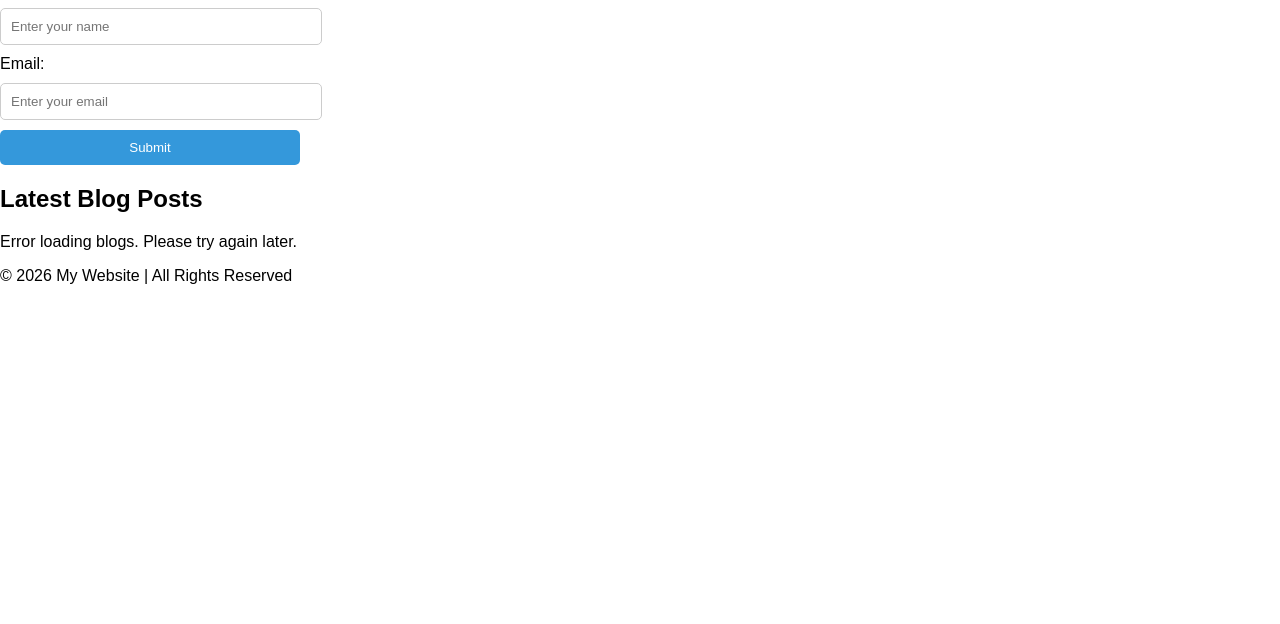
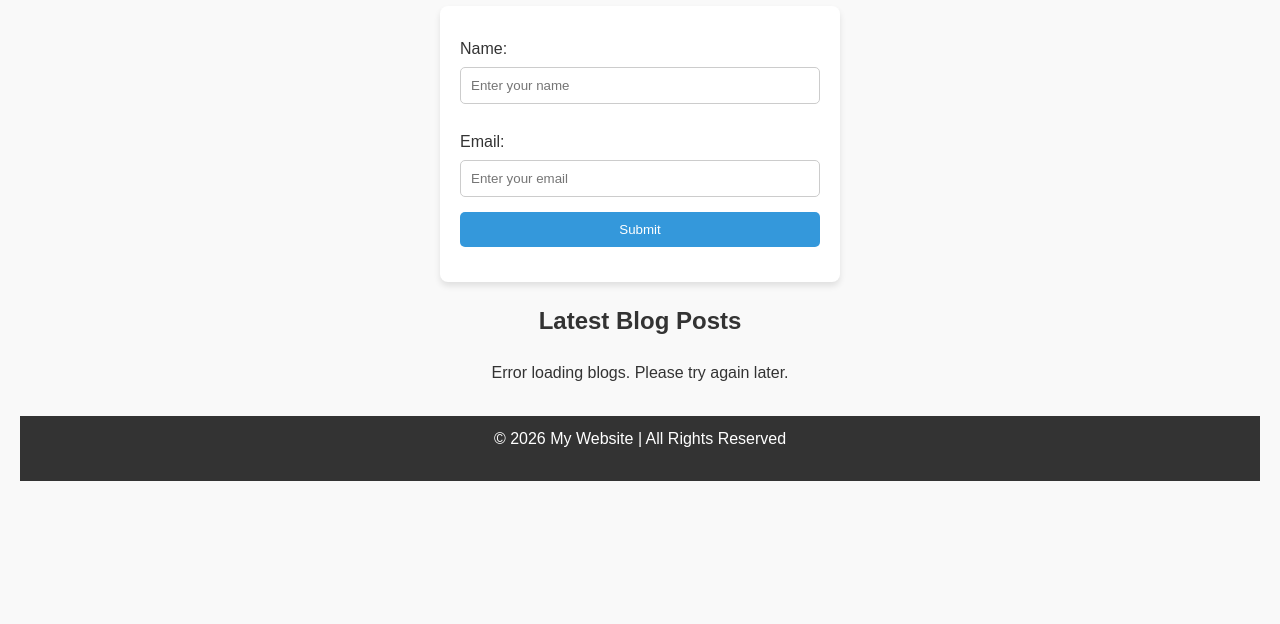
Before and after one commit to chbhavani0953-stack/blog-project, a website: page index.html in a window 1280 px wide. Shown: the part 176-800 px from the top of the page. Drawn offline with Linux system fonts and the light colour scheme; no server answers.

Commit message:
feat:update website for github pages deployment

```diff
--- a/blog.css
+++ b/blog.css
@@ -1,19 +1,27 @@
-html {
-  scroll-behavior: smooth;
+/* General Reset */
+* {
+  margin: 0;
+  padding: 0;
+  box-sizing: border-box;
 }
 
+/* Body Styling */
 body {
   font-family: Arial, sans-serif;
-  margin: 0;
-  padding: 0;
+  line-height: 1.6;
+  background: #f9f9f9;
+  color: #333;
+  padding: 0 20px;
 }
 
+/* Navbar */
 nav {
   background: #333;
   padding: 10px;
   text-align: center;
   position: sticky;
   top: 0;
+  z-index: 1000;
 }
 
 nav a {
@@ -28,15 +36,33 @@ nav a:hover {
   border-bottom: 2px solid #3498db;
 }
 
+/* Headings */
+h1, h2 {
+  margin: 20px 0;
+  text-align: center;
+  opacity: 0;
+  animation: fadeIn 1.5s ease-in forwards;
+}
+
+/* Blog Form */
 form {
-  margin: 20px 0;
+  max-width: 500px;
+  margin: 20px auto;
+  background: #fff;
+  padding: 20px;
+  border-radius: 8px;
+  box-shadow: 0 4px 6px rgba(0,0,0,0.1);
+}
+
+label {
+  display: block;
+  margin: 10px 0 5px;
 }
 
 input, textarea, button {
-  display: block;
-  margin: 10px 0;
+  width: 100%;
   padding: 10px;
-  width: 300px;
+  margin-bottom: 15px;
   border: 1px solid #ccc;
   border-radius: 5px;
   transition: border-color 0.3s ease, transform 0.3s ease;
@@ -57,21 +83,63 @@ button {
 
 button:hover {
   background: #2980b9;
-  transform: scale(1.1);
+  transform: scale(1.05);
 }
 
-#blogList article {
+/* Blog List */
+#blogList {
+  max-width: 800px;
+  margin: 20px auto;
+}
+
+.blog-card {
   background: #fff;
   padding: 15px;
-  margin: 10px auto;
-  width: 80%;
+  margin: 15px 0;
   border-radius: 8px;
-  box-shadow: 0 4px 6px rgba(0,0,0,0.1);
+  box-shadow: 0 3px 5px rgba(0,0,0,0.1);
   opacity: 0;
-  animation: fadeIn 1.5s ease-in forwards;
+  animation: fadeIn 1.2s ease-in forwards;
 }
 
+.blog-card h2 {
+  margin-bottom: 10px;
+  color: #3498db;
+}
+
+.blog-card button {
+  margin-right: 10px;
+  padding: 8px 12px;
+  font-size: 14px;
+}
+
+/* Footer */
+footer {
+  text-align: center;
+  margin: 30px 0;
+  padding: 10px;
+  background: #333;
+  color: white;
+}
+
+/* Animations */
 @keyframes fadeIn {
   from { opacity: 0; transform: translateY(20px); }
   to { opacity: 1; transform: translateY(0); }
 }
+
+/* Responsive Design */
+@media (max-width: 768px) {
+  nav {
+    display: flex;
+    flex-direction: column;
+  }
+
+  form, #blogList {
+    width: 95%;
+  }
+
+  .blog-card {
+    padding: 10px;
+  }
+}
--- a/index.css
+++ b/index.css
@@ -1,20 +1,27 @@
-html {
-  scroll-behavior: smooth;
+/* General Reset */
+* {
+  margin: 0;
+  padding: 0;
+  box-sizing: border-box;
 }
 
+/* Body Styling */
 body {
   font-family: Arial, sans-serif;
-  margin: 0;
-  padding: 0;
+  line-height: 1.6;
+  background: #f9f9f9;
+  color: #333;
+  padding: 0 20px;
 }
 
-
+/* Navbar */
 nav {
   background: #333;
   padding: 10px;
   text-align: center;
   position: sticky;
   top: 0;
+  z-index: 1000;
 }
 
 nav a {
@@ -29,33 +36,45 @@ nav a:hover {
   border-bottom: 2px solid #3498db;
 }
 
-
+/* Headings */
 h1, h2 {
+  margin: 20px 0;
+  text-align: center;
   opacity: 0;
   animation: fadeIn 1.5s ease-in forwards;
 }
 
-@keyframes fadeIn {
-  from { opacity: 0; transform: translateY(20px); }
-  to { opacity: 1; transform: translateY(0); }
+/* Paragraph */
+p {
+  text-align: center;
+  margin-bottom: 20px;
 }
 
-
+/* Form Styling */
 form {
-  margin: 20px 0;
+  max-width: 400px;
+  margin: 20px auto;
+  background: #fff;
+  padding: 20px;
+  border-radius: 8px;
+  box-shadow: 0 4px 6px rgba(0,0,0,0.1);
 }
 
-input, textarea, button {
+label {
   display: block;
-  margin: 10px 0;
+  margin: 10px 0 5px;
+}
+
+input, button {
+  width: 100%;
   padding: 10px;
-  width: 300px;
+  margin-bottom: 15px;
   border: 1px solid #ccc;
   border-radius: 5px;
   transition: border-color 0.3s ease, transform 0.3s ease;
 }
 
-input:focus, textarea:focus {
+input:focus {
   border-color: #3498db;
   transform: scale(1.02);
 }
@@ -70,16 +89,57 @@ button {
 
 button:hover {
   background: #2980b9;
-  transform: scale(1.1);
+  transform: scale(1.05);
 }
 
-#homeBlogList article {
+/* Blog List Section */
+#homeBlogList {
+  max-width: 800px;
+  margin: 20px auto;
+}
+
+.blog-card {
   background: #fff;
   padding: 15px;
-  margin: 10px auto;
-  width: 80%;
+  margin: 15px 0;
   border-radius: 8px;
-  box-shadow: 0 4px 6px rgba(0,0,0,0.1);
+  box-shadow: 0 3px 5px rgba(0,0,0,0.1);
   opacity: 0;
-  animation: fadeIn 1.5s ease-in forwards;
+  animation: fadeIn 1.2s ease-in forwards;
 }
+
+.blog-card h3 {
+  margin-bottom: 10px;
+  color: #3498db;
+}
+
+/* Footer */
+footer {
+  text-align: center;
+  margin: 30px 0;
+  padding: 10px;
+  background: #333;
+  color: white;
+}
+
+/* Animations */
+@keyframes fadeIn {
+  from { opacity: 0; transform: translateY(20px); }
+  to { opacity: 1; transform: translateY(0); }
+}
+
+/* Responsive Design */
+@media (max-width: 768px) {
+  nav {
+    display: flex;
+    flex-direction: column;
+  }
+
+  form, #homeBlogList {
+    width: 95%;
+  }
+
+  .blog-card {
+    padding: 10px;
+  }
+}
--- a/index.html
+++ b/index.html
@@ -27,6 +27,6 @@
  <footer>
     <p>&copy; 2026 My Website | All Rights Reserved</p>
   </footer>
-  <script src="index.js"></script>
+  <script src="index.js" defer></script>
 </body>
 </html>
--- a/package.json
+++ b/package.json
@@ -12,6 +12,7 @@
   "license": "ISC",
   "type": "commonjs",
   "dependencies": {
+    "cors": "^2.8.6",
     "express": "^5.2.1"
   }
 }
```
Also changed, not shown: blog.html (+1 -1 lines), 1 other file.
